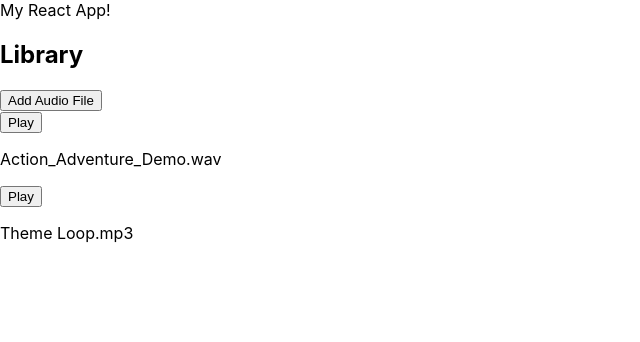
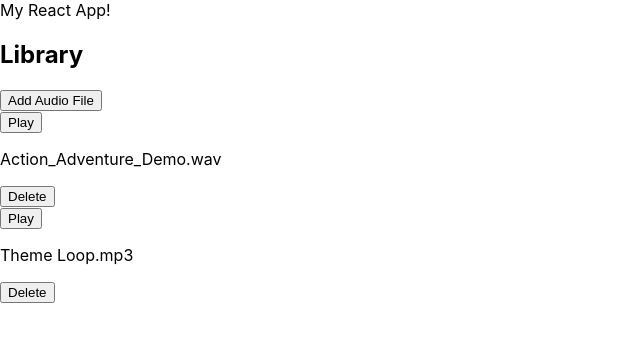
Before and after one commit to lkcina/qsound, a React (Create React App) app: page / in a window 1280 px wide. Shown: the top 342 px of the page, without its empty margins (0-640 px from the left). Built offline with nearby package versions, Linux system fonts and the light colour scheme.

Commit message:
Add client side add and delete audio file functions. Needs more work.

```diff
--- a/src/App.js
+++ b/src/App.js
@@ -33,7 +33,7 @@ class App extends React.Component {
     return (
       <div id="app">
         My React App!
-        <Library library={this.state.library}/>
+        <Library library={this.state.library} editLibrary={this.editLibrary}/>
       </div>
     );
   }
@@ -44,10 +44,19 @@ class Library extends React.Component {
     super(props);
     this.addAudioFile = this.addAudioFile.bind(this);
     this.playAudioFile = this.playAudioFile.bind(this);
+    this.delAudioFile = this.delAudioFile.bind(this);
   }
 
   addAudioFile() {
     console.log("Adding audio file");
+    // User selects file from file dialog, which is uploaded to project audio library and added to the library state
+
+  }
+
+  delAudioFile(event) {
+    console.log("Deleting audio file");
+    // User deletes audio file from library, which is removed from the project audio library and the library state
+    this.props.editLibrary(this.props.library.filter(audioFile => audioFile.id !== event.target.parentElement.querySelector("audio").id));
   }
 
   playAudioFile(event) {
@@ -76,7 +85,7 @@ class Library extends React.Component {
         <div className="audio-file-container">
           {this.props.library.map(audioFile => (
 
-            <AudioFile key={audioFile.id} id={audioFile.id} name={audioFile.name} src={audioFile.src} playAudioFile={this.playAudioFile}/>
+            <AudioFile key={audioFile.id} id={audioFile.id} name={audioFile.name} src={audioFile.src} playAudioFile={this.playAudioFile} delAudioFile={this.delAudioFile}/>
           ))}
         </div>
       </div>
@@ -89,6 +98,7 @@ const AudioFile = (props) => {
     <div className="audio-file">
       <button className="library-play-btn" onClick={props.playAudioFile}>Play</button>
       <p>{props.name}</p>
+      <button className="library-del-btn" onClick={props.delAudioFile}>Delete</button>
       <audio id={props.id} src={props.src} type={props.type}></audio>
 
     </div>
```
